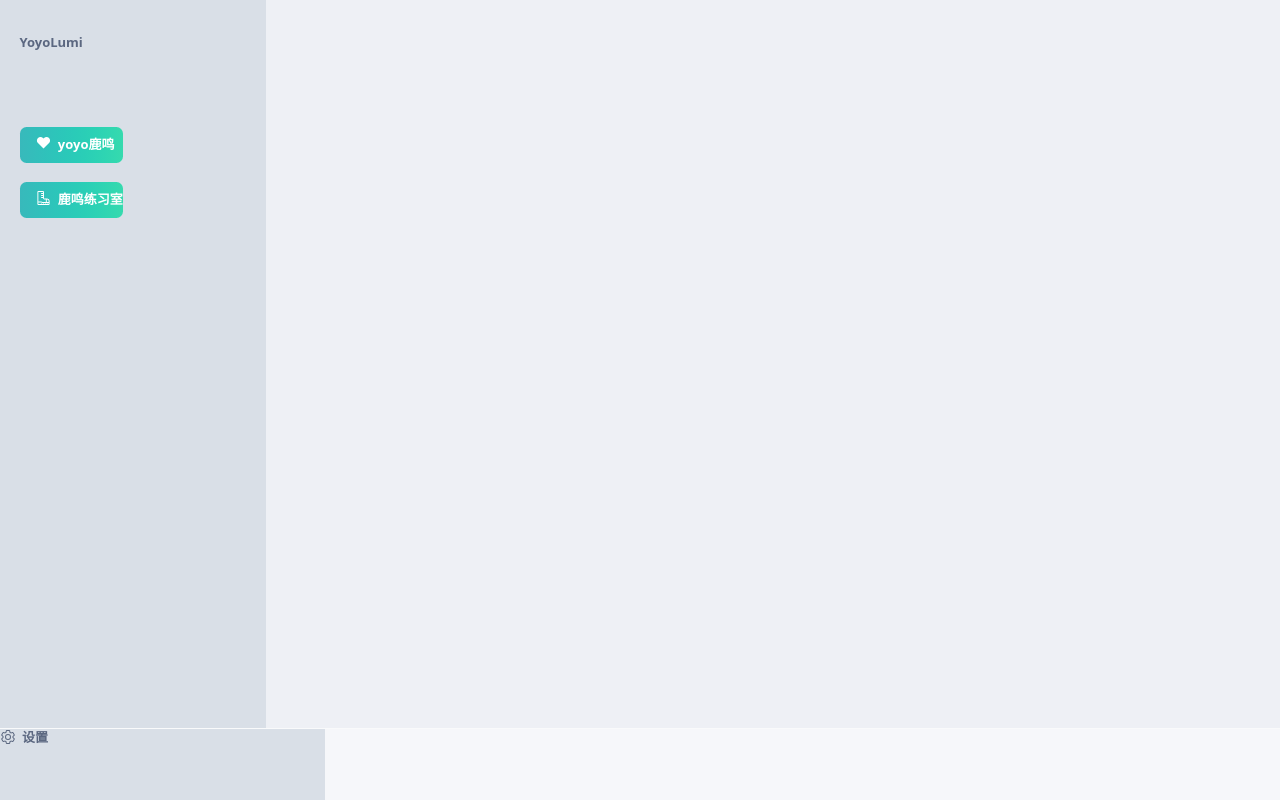
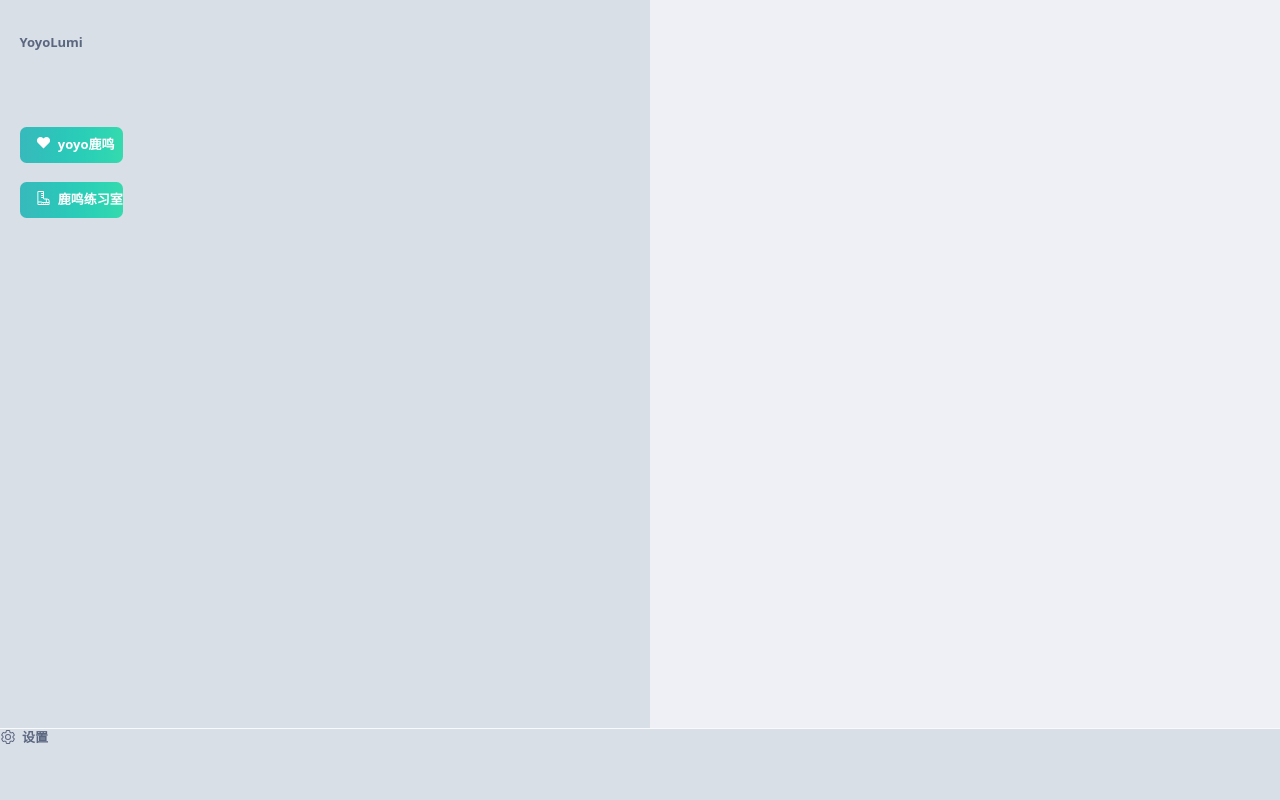
Before and after one commit to FliPPeDround/Lumi, a Vue app: page / in a window 1280 px wide. Built offline with nearby package versions, Linux system fonts and the light colour scheme; a web font is replaced by a local one.

Commit message:
feat: 可以打开桌面

```diff
--- a/components.d.ts
+++ b/components.d.ts
@@ -10,5 +10,7 @@ declare module '@vue/runtime-core' {
     Footer: typeof import('./src/components/Footer.vue')['default']
     Menu: typeof import('./src/components/Menu/Menu.vue')['default']
     MenuButton: typeof import('./src/components/Menu/MenuButton.vue')['default']
+    RouterLink: typeof import('vue-router')['RouterLink']
+    RouterView: typeof import('vue-router')['RouterView']
   }
 }
--- a/electron/main/index.ts
+++ b/electron/main/index.ts
@@ -39,8 +39,7 @@ const indexHtml = join(ROOT_PATH.dist, 'index.html')
 async function createWindow() {
   win = new BrowserWindow({
     icon: join(ROOT_PATH.public, 'app/favicon.ico'),
-    // autoHideMenuBar: false,
-    type: 'desktop',
+    autoHideMenuBar: false,
     width: 1030,
     height: 690,
     frame: false,
@@ -52,7 +51,6 @@ async function createWindow() {
       contextIsolation: false,
     },
   })
-  // win.setSimpleFullScreen(true)
 
   if (app.isPackaged)
     win.loadFile(indexHtml)
@@ -75,7 +73,7 @@ async function createWindow() {
 
 // create DesktopWindow
 let desktopWin: BrowserWindow | null = null
-function openDesktopWindow (arg: string) {
+function openDesktopWindow(arg: string) {
   desktopWin = new BrowserWindow({
     type: 'desktop',
     webPreferences: {
@@ -86,11 +84,10 @@ function openDesktopWindow (arg: string) {
 
   if (app.isPackaged)
     desktopWin.loadFile(indexHtml, { hash: arg })
-
   else
-    desktopWin.loadURL(`${url}/#${arg}`)
+    desktopWin.loadURL(`${url}/${arg}`)
 }
-ipcMain.on('openDesktopWindow', (event: Electron.IpcMainInvokeEvent, arg: string) => {
+ipcMain.handle('openDesktopWindow', (event: Electron.IpcMainInvokeEvent, arg: string) => {
   openDesktopWindow(arg)
 })
 
--- a/package.json
+++ b/package.json
@@ -38,13 +38,18 @@
     "unplugin-vue-components": "^0.21.2",
     "vite": "3.0.4",
     "vite-plugin-electron": "0.8.4",
+    "vite-plugin-pages": "^0.25.0",
     "vitest": "^0.20.2",
     "vue": "3.2.37",
+    "vue-router": "^4.1.3",
     "vue-tsc": "0.39.4",
     "wallpaper": "^6.1.1"
   },
   "env": {
     "VITE_DEV_SERVER_HOST": "127.0.0.1",
     "VITE_DEV_SERVER_PORT": 3344
+  },
+  "dependencies": {
+    "@vueuse/electron": "^9.1.0"
   }
 }
--- a/src/App.vue
+++ b/src/App.vue
@@ -1,30 +1,5 @@
 <script setup lang="ts"></script>
 
 <template>
-  <div
-    flex="~ col"
-    h-100vh
-    w-100vw
-    text-base
-  >
-    <div
-      flex
-      w-full h-91vh
-    >
-      <Menu
-        w-100
-        bg="#d9dfe7"
-      />
-      <main
-        w-full
-        bg="#eef0f5"
-      />
-    </div>
-    <Footer
-      h-9vh
-      w-full
-      bg="#f6f7fa"
-      border="t-0.5 gray-50"
-    />
-  </div>
+  <router-view />
 </template>
--- a/src/components/Footer.vue
+++ b/src/components/Footer.vue
@@ -1,6 +1,6 @@
 <template>
   <div flex>
-    <div w-100 bg="#d9dfe7">
+    <div w-100vw bg="#d9dfe7">
       <div flex leading-tight>
         <div i-carbon-settings />
         <span pl2>设置</span>
--- a/src/components/Menu/Menu.vue
+++ b/src/components/Menu/Menu.vue
@@ -16,6 +16,7 @@ const menuList = [
     flex="~ col"
     justify-between
     pt10 px6 pb5
+    w-100vw
   >
     <div>
       <div mb20>
--- a/src/env.d.ts
+++ b/src/env.d.ts
@@ -1,8 +1,8 @@
 /// <reference types="vite/client" />
+/// <reference types="vite-plugin-pages/client" />
 
 declare module '*.vue' {
   import type { DefineComponent } from 'vue'
-  // eslint-disable-next-line @typescript-eslint/no-explicit-any, @typescript-eslint/ban-types
   const component: DefineComponent<{}, {}, any>
   export default component
 }
--- /dev/null
+++ b/src/pages/index.vue
@@ -0,0 +1,38 @@
+<script setup lang="ts">
+import { useIpcRendererInvoke } from '@vueuse/electron'
+import { useRoute } from 'vue-router'
+
+const route = useRoute()
+
+const openDesktopWindow = () => {
+  const result = useIpcRendererInvoke<string>('openDesktopWindow', 'desktop')
+}
+</script>
+
+<template>
+  <div
+    flex="~ col"
+    h-100vh
+    w-100vw
+    text-base
+  >
+    <div
+      flex
+      w-full h-91vh
+    >
+      <Menu
+        w-full
+        bg="#d9dfe7"
+      />
+      <main w-full bg="#eef0f5">
+        <router-view />
+      </main>
+    </div>
+    <Footer
+      h-9vh
+      w-full
+      bg="#f6f7fa"
+      border="t-0.5 gray-50"
+    />
+  </div>
+</template>
--- /dev/null
+++ b/src/pages/yoyoLumi/index.vue
@@ -0,0 +1,3 @@
+<template>
+  1
+</template>
--- a/vite.config.ts
+++ b/vite.config.ts
@@ -6,6 +6,7 @@ import electron from 'vite-plugin-electron'
 import Components from 'unplugin-vue-components/vite'
 import AutoImport from 'unplugin-auto-import/vite'
 import Unocss from 'unocss/vite'
+import Pages from 'vite-plugin-pages'
 import pkg from './package.json'
 
 rmSync('dist', { recursive: true, force: true }) // v14.14.0
@@ -21,6 +22,7 @@ export default defineConfig({
     vue({
       reactivityTransform: true,
     }),
+    Pages(),
     AutoImport({
       imports: [
         'vue',
```
Also changed, not shown: src/main.ts (+8 -0 lines), src/pages/desktop/index.vue (renamed from src/desktop.vue).
